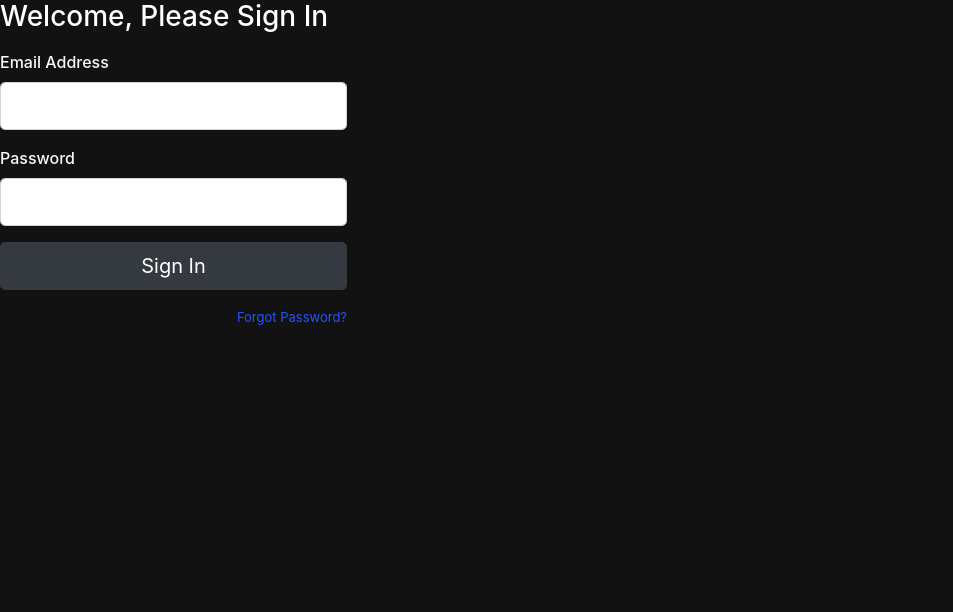
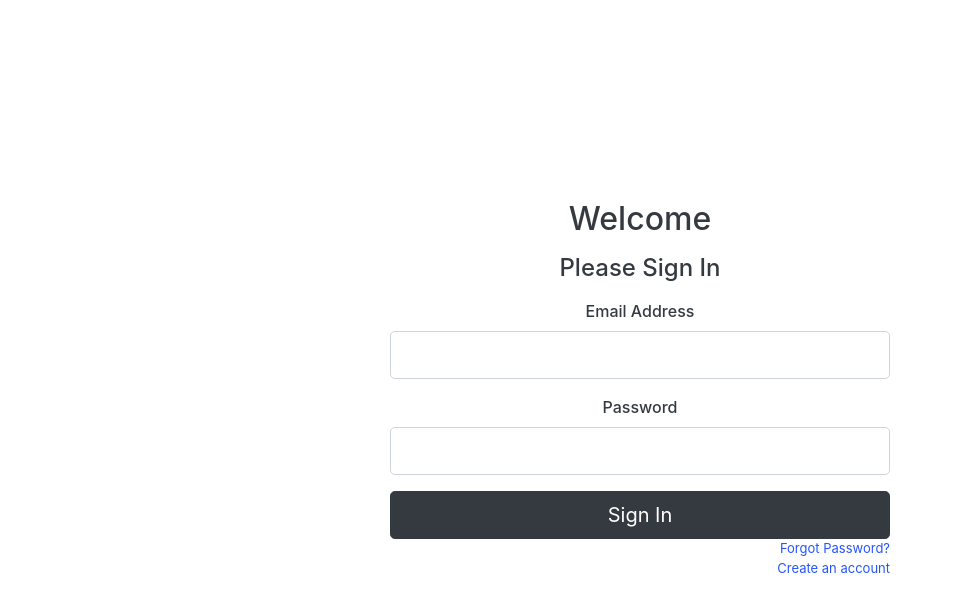
Before and after one commit to DevonHickle/devdevportal, a Nuxt app: page / in a window 1280 px wide. Shown: the top 612 px of the page, without its empty margins (0-953 px from the left). Built offline with nearby package versions, Linux system fonts and the light colour scheme.

Commit message:
fixed login page

```diff
--- a/components/Login.vue
+++ b/components/Login.vue
@@ -1,19 +1,23 @@
 <template>
     <!-- This will host the login page, will use existing login code - need to convert from React -->
-    <div className="login">
+    <div class="login">
         <form>
-            <h3 class="mb-3 text-white">Welcome, Please Sign In</h3>
-            <div class="mb-3 text-light">
+            <h2 class="mb-3 text-dark">Welcome</h2>
+            <h4 class="mb-3 text-dark">Please Sign In</h4>
+            <div class="mb-3 text-dark">
                 <label>Email Address</label>
                 <input type="email" class="form-control form-control-lg" />
             </div>
-            <div class="mb-3 text-light">
+            <div class="mb-3 text-dark">
                 <label>Password</label>
                 <input type="password" class="form-control form-control-lg">
             </div>
             <button type="submit" class="btn btn-dark btn-lg btn-block">Sign In</button>
-            <p class="forgot-password text-right mt-2 mb-4">
+            <p class="forgot-password text-right">
                 <NuxtLink to="/forgot-password">Forgot Password?</NuxtLink>
+            </p>
+            <p class="forgot-password text-right">
+              <NuxtLink to="/signup">Create an account</NuxtLink>
             </p>
         </form>
     </div>
@@ -31,7 +35,7 @@ export default {
   box-sizing: border-box;
 }
 body {
-  background: #121212 !important;
+  background: #ffffff !important;
   min-height: 100vh;
   display: flex;
   font-weight: 400;
@@ -39,10 +43,16 @@ body {
 body,
 html,
 .App,
-.vue-tempalte,
+.login,
 .vertical-center {
-  width: 100%;
-  height: 100%;
+  width: 50%;
+  height: 50%;
+  min-width: 500px;
+  position: absolute;
+  text-align: center;
+  top: 50%;
+  left: 50%;
+  transform: translate(-50%, -50%);
 }
 .navbar-light {
   background-color: #ffffff;
@@ -78,9 +88,7 @@ label {
 }
 .forgot-password,
 .forgot-password a {
-  text-align: right;
   font-size: 13px;
-  padding-top: 10px;
   color: #7a7a7a;
   margin: 0;
 }
```
